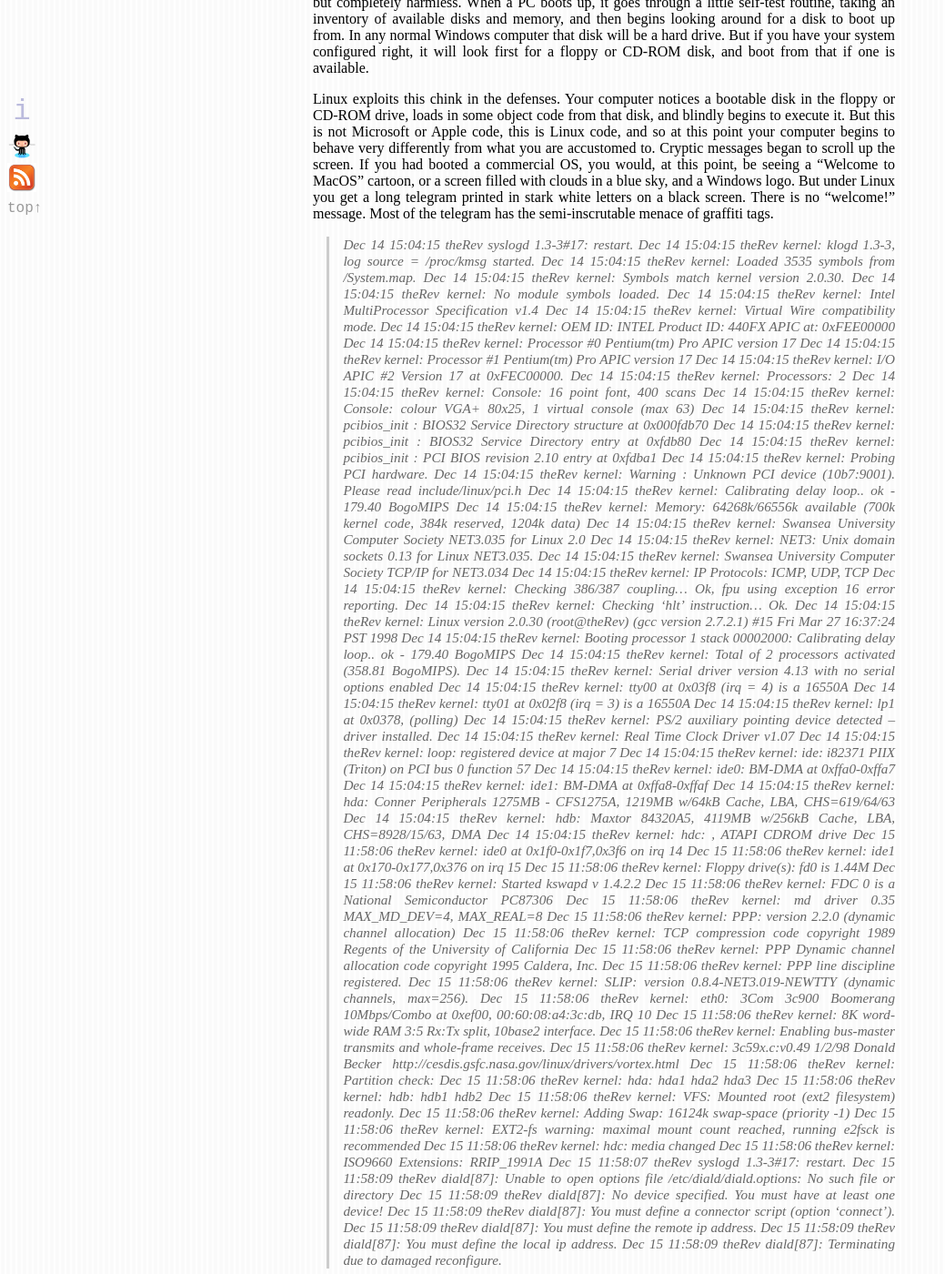
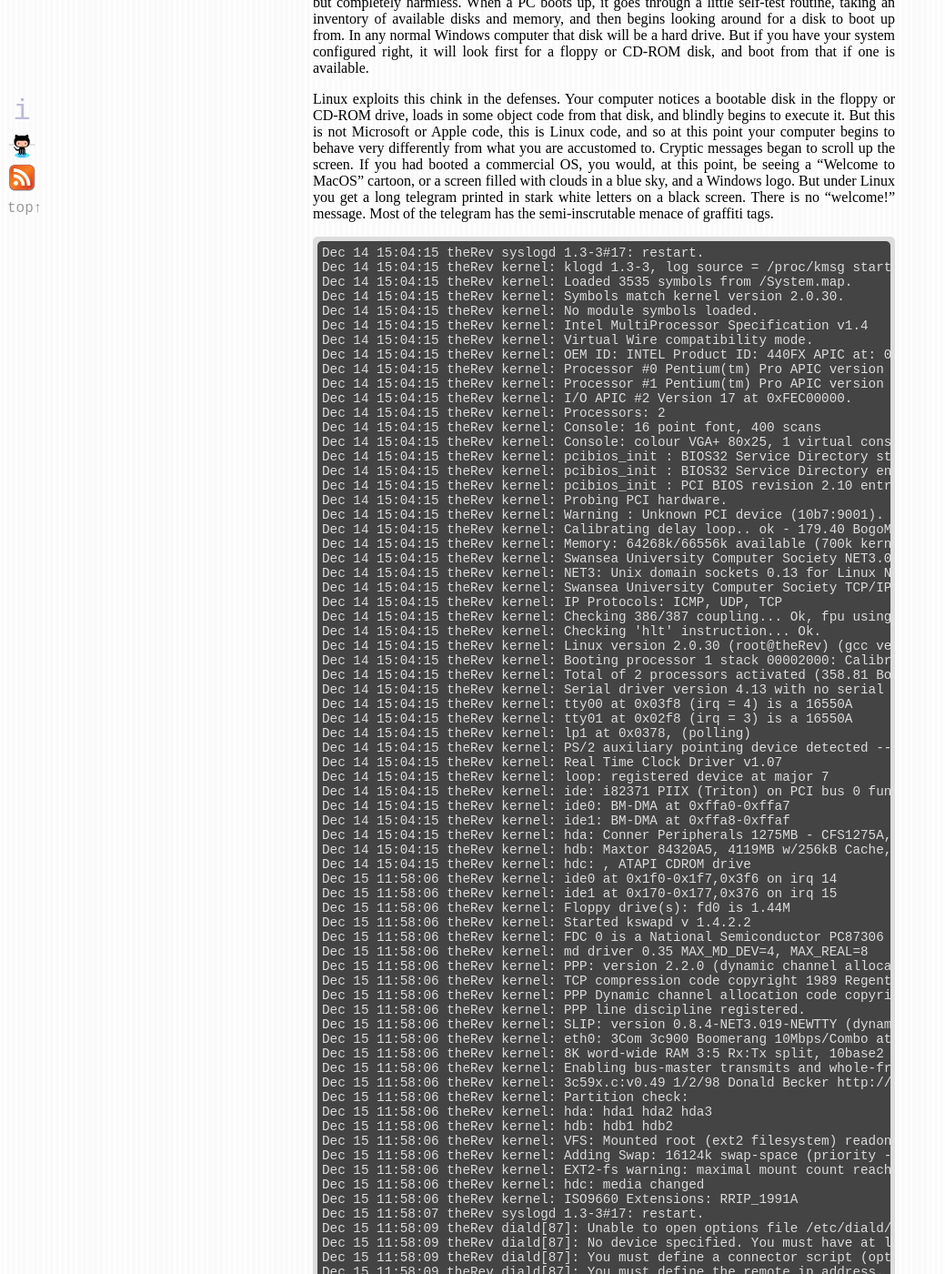
Before and after one commit to c00kiemon5ter/c00kiemon5ter.github.com, a Jekyll site: the page built from _posts/2011-03-15-cli.markdown, in a window 1280 px wide and 1400 px high, scrolled down 32224 px. Shown: the whole window at 91% size, without its empty margins (0-1039 px from the left). Built offline with Jekyll 4.4.1, drawn with Linux system fonts in a browser that asks for light colours; comment, search, counter and statistics services are not loaded; some of the changed text lies outside the part shown.

Commit message:
cli story: try tilded code block

```diff
--- a/_posts/2011-03-15-cli.markdown
+++ b/_posts/2011-03-15-cli.markdown
@@ -2202,79 +2202,81 @@ Windows logo. But under Linux you get a long telegram printed in stark white
 letters on a black screen. There is no "welcome!" message. Most of the telegram
 has the semi-inscrutable menace of graffiti tags.
 
-> Dec 14 15:04:15 theRev syslogd 1.3-3#17: restart.
-> Dec 14 15:04:15 theRev kernel: klogd 1.3-3, log source = /proc/kmsg started.
-> Dec 14 15:04:15 theRev kernel: Loaded 3535 symbols from /System.map.
-> Dec 14 15:04:15 theRev kernel: Symbols match kernel version 2.0.30.
-> Dec 14 15:04:15 theRev kernel: No module symbols loaded.
-> Dec 14 15:04:15 theRev kernel: Intel MultiProcessor Specification v1.4
-> Dec 14 15:04:15 theRev kernel: Virtual Wire compatibility mode.
-> Dec 14 15:04:15 theRev kernel: OEM ID: INTEL Product ID: 440FX APIC at: 0xFEE00000
-> Dec 14 15:04:15 theRev kernel: Processor #0 Pentium(tm) Pro APIC version 17
-> Dec 14 15:04:15 theRev kernel: Processor #1 Pentium(tm) Pro APIC version 17
-> Dec 14 15:04:15 theRev kernel: I/O APIC #2 Version 17 at 0xFEC00000.
-> Dec 14 15:04:15 theRev kernel: Processors: 2
-> Dec 14 15:04:15 theRev kernel: Console: 16 point font, 400 scans
-> Dec 14 15:04:15 theRev kernel: Console: colour VGA+ 80x25, 1 virtual console (max 63)
-> Dec 14 15:04:15 theRev kernel: pcibios_init : BIOS32 Service Directory structure at 0x000fdb70
-> Dec 14 15:04:15 theRev kernel: pcibios_init : BIOS32 Service Directory entry at 0xfdb80
-> Dec 14 15:04:15 theRev kernel: pcibios_init : PCI BIOS revision 2.10 entry at 0xfdba1
-> Dec 14 15:04:15 theRev kernel: Probing PCI hardware.
-> Dec 14 15:04:15 theRev kernel: Warning : Unknown PCI device (10b7:9001). Please read include/linux/pci.h
-> Dec 14 15:04:15 theRev kernel: Calibrating delay loop.. ok - 179.40 BogoMIPS
-> Dec 14 15:04:15 theRev kernel: Memory: 64268k/66556k available (700k kernel code, 384k reserved, 1204k data)
-> Dec 14 15:04:15 theRev kernel: Swansea University Computer Society NET3.035 for Linux 2.0
-> Dec 14 15:04:15 theRev kernel: NET3: Unix domain sockets 0.13 for Linux NET3.035.
-> Dec 14 15:04:15 theRev kernel: Swansea University Computer Society TCP/IP for NET3.034
-> Dec 14 15:04:15 theRev kernel: IP Protocols: ICMP, UDP, TCP
-> Dec 14 15:04:15 theRev kernel: Checking 386/387 coupling... Ok, fpu using exception 16 error reporting.
-> Dec 14 15:04:15 theRev kernel: Checking 'hlt' instruction... Ok.
-> Dec 14 15:04:15 theRev kernel: Linux version 2.0.30 (root@theRev) (gcc version 2.7.2.1) #15 Fri Mar 27 16:37:24 PST 1998
-> Dec 14 15:04:15 theRev kernel: Booting processor 1 stack 00002000: Calibrating delay loop.. ok - 179.40 BogoMIPS
-> Dec 14 15:04:15 theRev kernel: Total of 2 processors activated (358.81 BogoMIPS).
-> Dec 14 15:04:15 theRev kernel: Serial driver version 4.13 with no serial options enabled
-> Dec 14 15:04:15 theRev kernel: tty00 at 0x03f8 (irq = 4) is a 16550A
-> Dec 14 15:04:15 theRev kernel: tty01 at 0x02f8 (irq = 3) is a 16550A
-> Dec 14 15:04:15 theRev kernel: lp1 at 0x0378, (polling)
-> Dec 14 15:04:15 theRev kernel: PS/2 auxiliary pointing device detected -- driver installed.
-> Dec 14 15:04:15 theRev kernel: Real Time Clock Driver v1.07
-> Dec 14 15:04:15 theRev kernel: loop: registered device at major 7
-> Dec 14 15:04:15 theRev kernel: ide: i82371 PIIX (Triton) on PCI bus 0 function 57
-> Dec 14 15:04:15 theRev kernel: ide0: BM-DMA at 0xffa0-0xffa7
-> Dec 14 15:04:15 theRev kernel: ide1: BM-DMA at 0xffa8-0xffaf
-> Dec 14 15:04:15 theRev kernel: hda: Conner Peripherals 1275MB - CFS1275A, 1219MB w/64kB Cache, LBA, CHS=619/64/63
-> Dec 14 15:04:15 theRev kernel: hdb: Maxtor 84320A5, 4119MB w/256kB Cache, LBA, CHS=8928/15/63, DMA
-> Dec 14 15:04:15 theRev kernel: hdc: , ATAPI CDROM drive
-> Dec 15 11:58:06 theRev kernel: ide0 at 0x1f0-0x1f7,0x3f6 on irq 14
-> Dec 15 11:58:06 theRev kernel: ide1 at 0x170-0x177,0x376 on irq 15
-> Dec 15 11:58:06 theRev kernel: Floppy drive(s): fd0 is 1.44M
-> Dec 15 11:58:06 theRev kernel: Started kswapd v 1.4.2.2
-> Dec 15 11:58:06 theRev kernel: FDC 0 is a National Semiconductor PC87306
-> Dec 15 11:58:06 theRev kernel: md driver 0.35 MAX_MD_DEV=4, MAX_REAL=8
-> Dec 15 11:58:06 theRev kernel: PPP: version 2.2.0 (dynamic channel allocation)
-> Dec 15 11:58:06 theRev kernel: TCP compression code copyright 1989 Regents of the University of California
-> Dec 15 11:58:06 theRev kernel: PPP Dynamic channel allocation code copyright 1995 Caldera, Inc.
-> Dec 15 11:58:06 theRev kernel: PPP line discipline registered.
-> Dec 15 11:58:06 theRev kernel: SLIP: version 0.8.4-NET3.019-NEWTTY (dynamic channels, max=256).
-> Dec 15 11:58:06 theRev kernel: eth0: 3Com 3c900 Boomerang 10Mbps/Combo at 0xef00, 00:60:08:a4:3c:db, IRQ 10
-> Dec 15 11:58:06 theRev kernel: 8K word-wide RAM 3:5 Rx:Tx split, 10base2 interface.
-> Dec 15 11:58:06 theRev kernel: Enabling bus-master transmits and whole-frame receives.
-> Dec 15 11:58:06 theRev kernel: 3c59x.c:v0.49 1/2/98 Donald Becker http://cesdis.gsfc.nasa.gov/linux/drivers/vortex.html
-> Dec 15 11:58:06 theRev kernel: Partition check:
-> Dec 15 11:58:06 theRev kernel: hda: hda1 hda2 hda3
-> Dec 15 11:58:06 theRev kernel: hdb: hdb1 hdb2
-> Dec 15 11:58:06 theRev kernel: VFS: Mounted root (ext2 filesystem) readonly.
-> Dec 15 11:58:06 theRev kernel: Adding Swap: 16124k swap-space (priority -1)
-> Dec 15 11:58:06 theRev kernel: EXT2-fs warning: maximal mount count reached, running e2fsck is recommended
-> Dec 15 11:58:06 theRev kernel: hdc: media changed
-> Dec 15 11:58:06 theRev kernel: ISO9660 Extensions: RRIP_1991A
-> Dec 15 11:58:07 theRev syslogd 1.3-3#17: restart.
-> Dec 15 11:58:09 theRev diald[87]: Unable to open options file /etc/diald/diald.options: No such file or directory
-> Dec 15 11:58:09 theRev diald[87]: No device specified. You must have at least one device!
-> Dec 15 11:58:09 theRev diald[87]: You must define a connector script (option 'connect').
-> Dec 15 11:58:09 theRev diald[87]: You must define the remote ip address.
-> Dec 15 11:58:09 theRev diald[87]: You must define the local ip address.
-> Dec 15 11:58:09 theRev diald[87]: Terminating due to damaged reconfigure.
+~~~
+Dec 14 15:04:15 theRev syslogd 1.3-3#17: restart.
+Dec 14 15:04:15 theRev kernel: klogd 1.3-3, log source = /proc/kmsg started.
+Dec 14 15:04:15 theRev kernel: Loaded 3535 symbols from /System.map.
+Dec 14 15:04:15 theRev kernel: Symbols match kernel version 2.0.30.
+Dec 14 15:04:15 theRev kernel: No module symbols loaded.
+Dec 14 15:04:15 theRev kernel: Intel MultiProcessor Specification v1.4
+Dec 14 15:04:15 theRev kernel: Virtual Wire compatibility mode.
+Dec 14 15:04:15 theRev kernel: OEM ID: INTEL Product ID: 440FX APIC at: 0xFEE00000
+Dec 14 15:04:15 theRev kernel: Processor #0 Pentium(tm) Pro APIC version 17
+Dec 14 15:04:15 theRev kernel: Processor #1 Pentium(tm) Pro APIC version 17
+Dec 14 15:04:15 theRev kernel: I/O APIC #2 Version 17 at 0xFEC00000.
+Dec 14 15:04:15 theRev kernel: Processors: 2
+Dec 14 15:04:15 theRev kernel: Console: 16 point font, 400 scans
+Dec 14 15:04:15 theRev kernel: Console: colour VGA+ 80x25, 1 virtual console (max 63)
+Dec 14 15:04:15 theRev kernel: pcibios_init : BIOS32 Service Directory structure at 0x000fdb70
+Dec 14 15:04:15 theRev kernel: pcibios_init : BIOS32 Service Directory entry at 0xfdb80
+Dec 14 15:04:15 theRev kernel: pcibios_init : PCI BIOS revision 2.10 entry at 0xfdba1
+Dec 14 15:04:15 theRev kernel: Probing PCI hardware.
+Dec 14 15:04:15 theRev kernel: Warning : Unknown PCI device (10b7:9001). Please read include/linux/pci.h
+Dec 14 15:04:15 theRev kernel: Calibrating delay loop.. ok - 179.40 BogoMIPS
+Dec 14 15:04:15 theRev kernel: Memory: 64268k/66556k available (700k kernel code, 384k reserved, 1204k data)
+Dec 14 15:04:15 theRev kernel: Swansea University Computer Society NET3.035 for Linux 2.0
+Dec 14 15:04:15 theRev kernel: NET3: Unix domain sockets 0.13 for Linux NET3.035.
+Dec 14 15:04:15 theRev kernel: Swansea University Computer Society TCP/IP for NET3.034
+Dec 14 15:04:15 theRev kernel: IP Protocols: ICMP, UDP, TCP
+Dec 14 15:04:15 theRev kernel: Checking 386/387 coupling... Ok, fpu using exception 16 error reporting.
+Dec 14 15:04:15 theRev kernel: Checking 'hlt' instruction... Ok.
+Dec 14 15:04:15 theRev kernel: Linux version 2.0.30 (root@theRev) (gcc version 2.7.2.1) #15 Fri Mar 27 16:37:24 PST 1998
+Dec 14 15:04:15 theRev kernel: Booting processor 1 stack 00002000: Calibrating delay loop.. ok - 179.40 BogoMIPS
+Dec 14 15:04:15 theRev kernel: Total of 2 processors activated (358.81 BogoMIPS).
+Dec 14 15:04:15 theRev kernel: Serial driver version 4.13 with no serial options enabled
+Dec 14 15:04:15 theRev kernel: tty00 at 0x03f8 (irq = 4) is a 16550A
+Dec 14 15:04:15 theRev kernel: tty01 at 0x02f8 (irq = 3) is a 16550A
+Dec 14 15:04:15 theRev kernel: lp1 at 0x0378, (polling)
+Dec 14 15:04:15 theRev kernel: PS/2 auxiliary pointing device detected -- driver installed.
+Dec 14 15:04:15 theRev kernel: Real Time Clock Driver v1.07
+Dec 14 15:04:15 theRev kernel: loop: registered device at major 7
+Dec 14 15:04:15 theRev kernel: ide: i82371 PIIX (Triton) on PCI bus 0 function 57
+Dec 14 15:04:15 theRev kernel: ide0: BM-DMA at 0xffa0-0xffa7
+Dec 14 15:04:15 theRev kernel: ide1: BM-DMA at 0xffa8-0xffaf
+Dec 14 15:04:15 theRev kernel: hda: Conner Peripherals 1275MB - CFS1275A, 1219MB w/64kB Cache, LBA, CHS=619/64/63
+Dec 14 15:04:15 theRev kernel: hdb: Maxtor 84320A5, 4119MB w/256kB Cache, LBA, CHS=8928/15/63, DMA
+Dec 14 15:04:15 theRev kernel: hdc: , ATAPI CDROM drive
+Dec 15 11:58:06 theRev kernel: ide0 at 0x1f0-0x1f7,0x3f6 on irq 14
+Dec 15 11:58:06 theRev kernel: ide1 at 0x170-0x177,0x376 on irq 15
+Dec 15 11:58:06 theRev kernel: Floppy drive(s): fd0 is 1.44M
+Dec 15 11:58:06 theRev kernel: Started kswapd v 1.4.2.2
+Dec 15 11:58:06 theRev kernel: FDC 0 is a National Semiconductor PC87306
+Dec 15 11:58:06 theRev kernel: md driver 0.35 MAX_MD_DEV=4, MAX_REAL=8
+Dec 15 11:58:06 theRev kernel: PPP: version 2.2.0 (dynamic channel allocation)
+Dec 15 11:58:06 theRev kernel: TCP compression code copyright 1989 Regents of the University of California
+Dec 15 11:58:06 theRev kernel: PPP Dynamic channel allocation code copyright 1995 Caldera, Inc.
+Dec 15 11:58:06 theRev kernel: PPP line discipline registered.
+Dec 15 11:58:06 theRev kernel: SLIP: version 0.8.4-NET3.019-NEWTTY (dynamic channels, max=256).
+Dec 15 11:58:06 theRev kernel: eth0: 3Com 3c900 Boomerang 10Mbps/Combo at 0xef00, 00:60:08:a4:3c:db, IRQ 10
+Dec 15 11:58:06 theRev kernel: 8K word-wide RAM 3:5 Rx:Tx split, 10base2 interface.
+Dec 15 11:58:06 theRev kernel: Enabling bus-master transmits and whole-frame receives.
+Dec 15 11:58:06 theRev kernel: 3c59x.c:v0.49 1/2/98 Donald Becker http://cesdis.gsfc.nasa.gov/linux/drivers/vortex.html
+Dec 15 11:58:06 theRev kernel: Partition check:
+Dec 15 11:58:06 theRev kernel: hda: hda1 hda2 hda3
+Dec 15 11:58:06 theRev kernel: hdb: hdb1 hdb2
+Dec 15 11:58:06 theRev kernel: VFS: Mounted root (ext2 filesystem) readonly.
+Dec 15 11:58:06 theRev kernel: Adding Swap: 16124k swap-space (priority -1)
+Dec 15 11:58:06 theRev kernel: EXT2-fs warning: maximal mount count reached, running e2fsck is recommended
+Dec 15 11:58:06 theRev kernel: hdc: media changed
+Dec 15 11:58:06 theRev kernel: ISO9660 Extensions: RRIP_1991A
+Dec 15 11:58:07 theRev syslogd 1.3-3#17: restart.
+Dec 15 11:58:09 theRev diald[87]: Unable to open options file /etc/diald/diald.options: No such file or directory
+Dec 15 11:58:09 theRev diald[87]: No device specified. You must have at least one device!
+Dec 15 11:58:09 theRev diald[87]: You must define a connector script (option 'connect').
+Dec 15 11:58:09 theRev diald[87]: You must define the remote ip address.
+Dec 15 11:58:09 theRev diald[87]: You must define the local ip address.
+Dec 15 11:58:09 theRev diald[87]: Terminating due to damaged reconfigure.
+~~~
 
 The only parts of this that are readable, for normal people, are the error
 messages and warnings. And yet it's noteworthy that Linux doesn't stop, or
```
